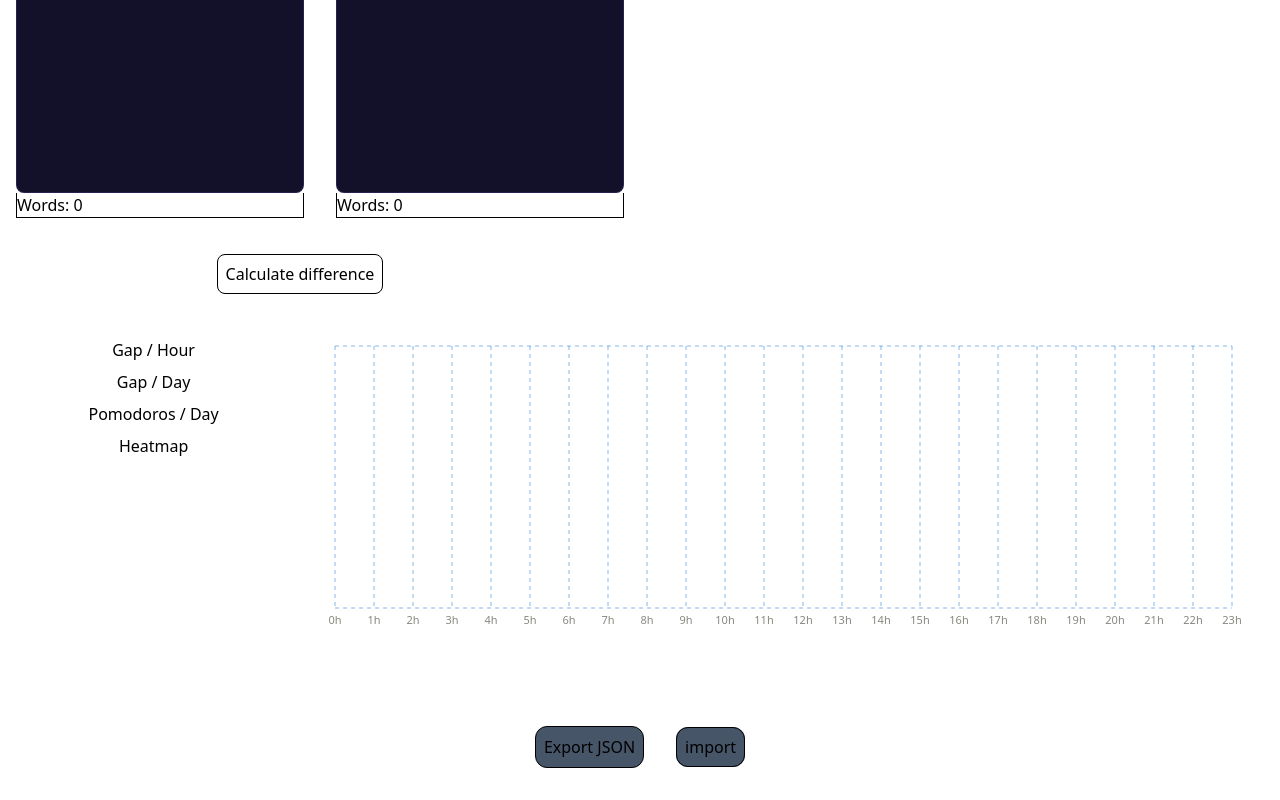
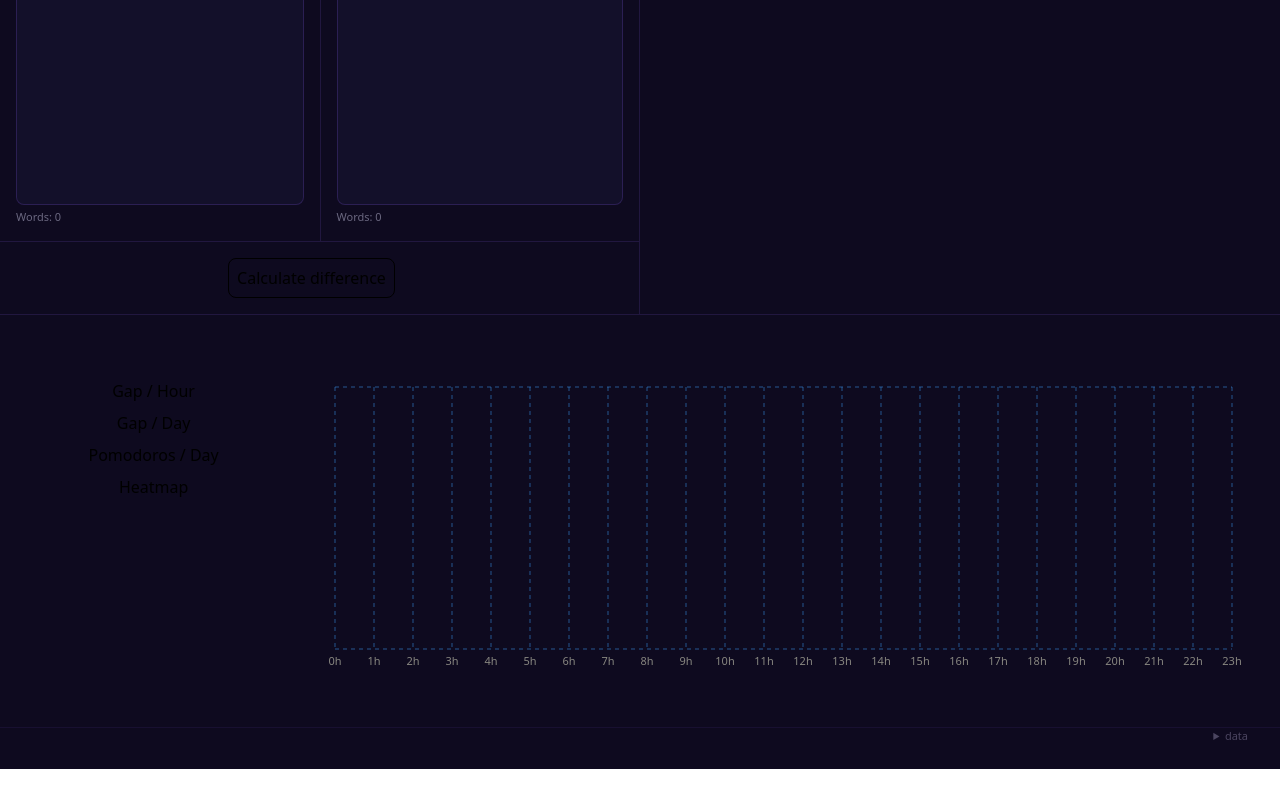
Before and after one commit to levithdev/PomoWords, a React (Vite) app: page / in a window 1280 px wide. Shown: the part 486-1286 px from the top of the page. After the commit the page ends 1255 px from the top, so only its background shows below. Built offline with nearby package versions, Linux system fonts and the light colour scheme.

Commit message:
feat: redesign App with dark purple theme

```diff
--- a/src/App.tsx
+++ b/src/App.tsx
@@ -14,7 +14,6 @@ import { OverviewChart } from "./components/charts/OverviewChart"
 function App() {
   const [beforeText, setBeforeText] = useState("")
   const [afterText, setAfterText] = useState("")
-
   const {
     pomoList,
     filterPomoList,
@@ -30,24 +29,18 @@ function App() {
     taskInEdit,
     setFilterType,
   } = usePomoList()
-
   const { importJSON, exportJSON } = useImportExportJson(pomoList, setPomoList)
-
   const { difference, calculateDifference } = usePomoStats(pomoList, afterText, beforeText)
 
   const pomoVerification = () => {
     if (afterText.trim().length === 0) return
-
     if (pomoList.length === 0) {
       savePomo(afterText, beforeText)
       return
     }
-
     const lastPomo = pomoList[pomoList.length - 1]
     const isEqual = beforeText === lastPomo.beforeText && afterText === lastPomo.afterText
-
     if (isEqual) return
-
     savePomo(afterText, beforeText)
   }
 
@@ -59,33 +52,42 @@ function App() {
   }
 
   return (
-    <div className="w-screen overflow-y-auto">
+    <div className="w-screen overflow-y-auto" style={{ background: "#0E0A1F", minHeight: "100vh" }}>
+
       <div className="h-screen flex flex-col">
         <div className="grid grid-cols-2 flex-1 overflow-hidden">
-          <div className="flex flex-col">
+
+          {/* Left */}
+          <div className="flex flex-col" style={{ borderRight: "1px solid rgba(139,92,246,0.15)" }}>
             <div className="grid flex-1 grid-cols-2">
               <div className="flex flex-col p-4">
                 <InputPomodoro text={beforeText} onChange={setBeforeText} />
-                <p className="border border-black border-t-0">Words: {countWords(beforeText)}</p>
+                <p style={{ fontSize: 11, color: "#6B6880", marginTop: 4 }}>
+                  Words: {countWords(beforeText)}
+                </p>
               </div>
-              <div className="flex flex-col p-4">
+              <div className="flex flex-col p-4" style={{ borderLeft: "1px solid rgba(139,92,246,0.15)" }}>
                 <InputPomodoro text={afterText} onChange={setAfterText} />
-                <p className="border border-black border-t-0">Words: {countWords(afterText)}</p>
+                <p style={{ fontSize: 11, color: "#6B6880", marginTop: 4 }}>
+                  Words: {countWords(afterText)}
+                </p>
               </div>
             </div>
-            <div className="flex justify-center">
-              <div className="flex m-5">
+
+            <div
+              className="flex justify-center items-center gap-4 py-4"
+              style={{ borderTop: "1px solid rgba(139,92,246,0.15)" }}
+            >
               <ButtonCalculateDiferrence
                 onCalculateDifference={calculateDifference}
                 onPomoVerification={pomoVerification}
                 difference={difference}
               />
-              </div>
-              <div className="flex m-5">
               <StatsOverview data={{ pomoList }} actions={{ deleteHistory }} />
             </div>
           </div>
-          </div>
+
+          {/* Right */}
           <div className="flex flex-col h-full overflow-hidden">
             <SelectorFilter actions={{ setFilterType }} />
             <div className="overflow-y-auto flex-1">
@@ -95,16 +97,33 @@ function App() {
               />
             </div>
           </div>
+
         </div>
       </div>
 
-      <div className="w-full px-8 py-6">
+      {/* Charts */}
+      <div
+        className="w-full px-8"
+        style={{ paddingTop: 64, paddingBottom: 48, borderTop: "1px solid rgba(139,92,246,0.15)" }}
+      >
         <OverviewChart data={filterPomoList} />
       </div>
 
-      <div className="flex justify-center py-4">
+      {/* Import/Export */}
+      <div
+        className="flex justify-end px-8 pb-6"
+        style={{ borderTop: "1px solid rgba(139,92,246,0.08)" }}
+      >
+        <details>
+          <summary style={{ fontSize: 11, color: "#4B4560", cursor: "pointer", userSelect: "none" }}>
+            data
+          </summary>
+          <div className="pt-2">
             <ImportExportJson actions={{ exportJSON, importJSON }} />
           </div>
+        </details>
+      </div>
+
     </div>
   )
 }
```
Lines whose indentation alone changed are shown as unchanged.
